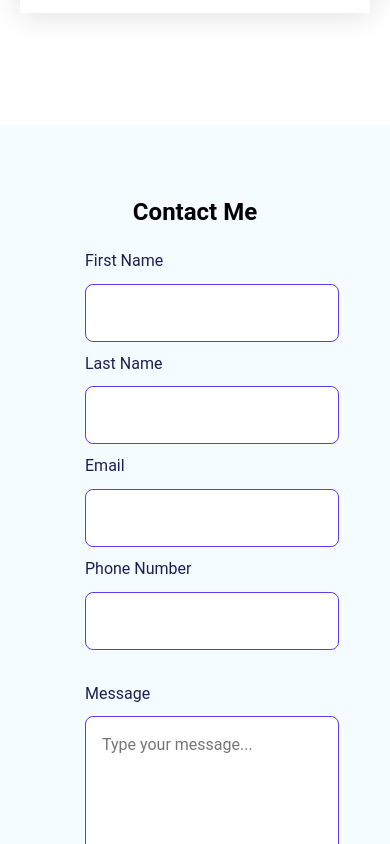
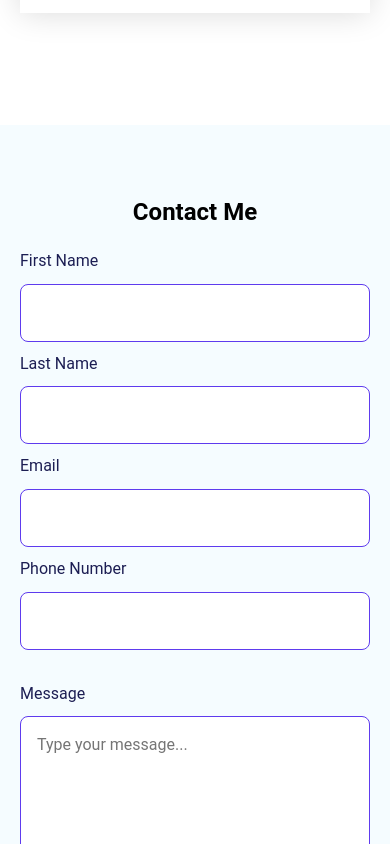
Before and after one commit to yashwanth1011/YCPortfolio, a React (Vite) app: page / in a window 390 px wide. Shown: the part 10340-11184 px from the top of the page. Built offline with nearby package versions, Linux system fonts and the light colour scheme.

Commit message:
Minor Change

```diff
--- a/src/App.css
+++ b/src/App.css
@@ -681,6 +681,8 @@ input[type="checkbox"] {
     gap: 20px;
     padding-top: 70px;
     padding-bottom: 70px;
+    padding-left:50px;
+    padding-right: 50px;
   }
   .about--section {
     gap: 5px;
@@ -798,7 +800,8 @@ input[type="checkbox"] {
 
 @media screen and (max-width: 768px) {
   .portfolio--section,
-  .about--section
+  .about--section,
+  .contact--section
   {
     padding-left: 20px;
     padding-right: 20px;
```
